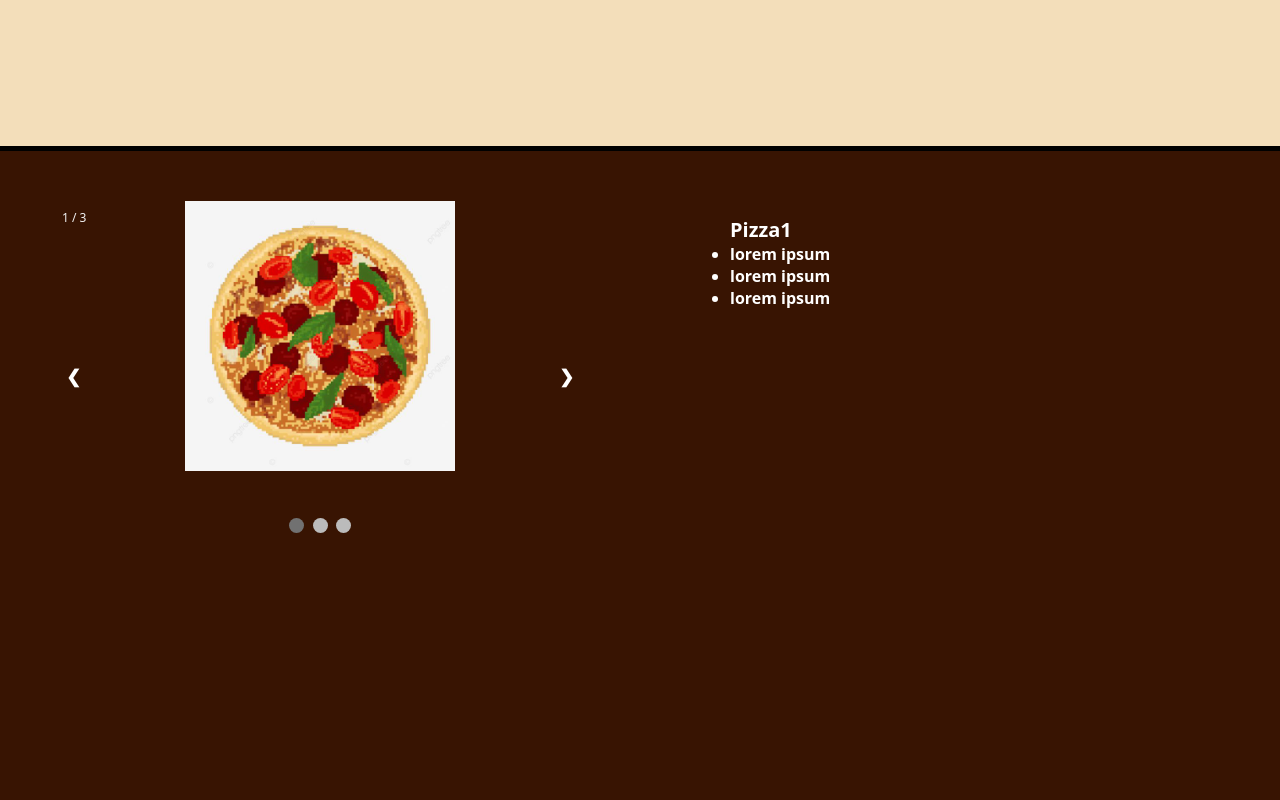
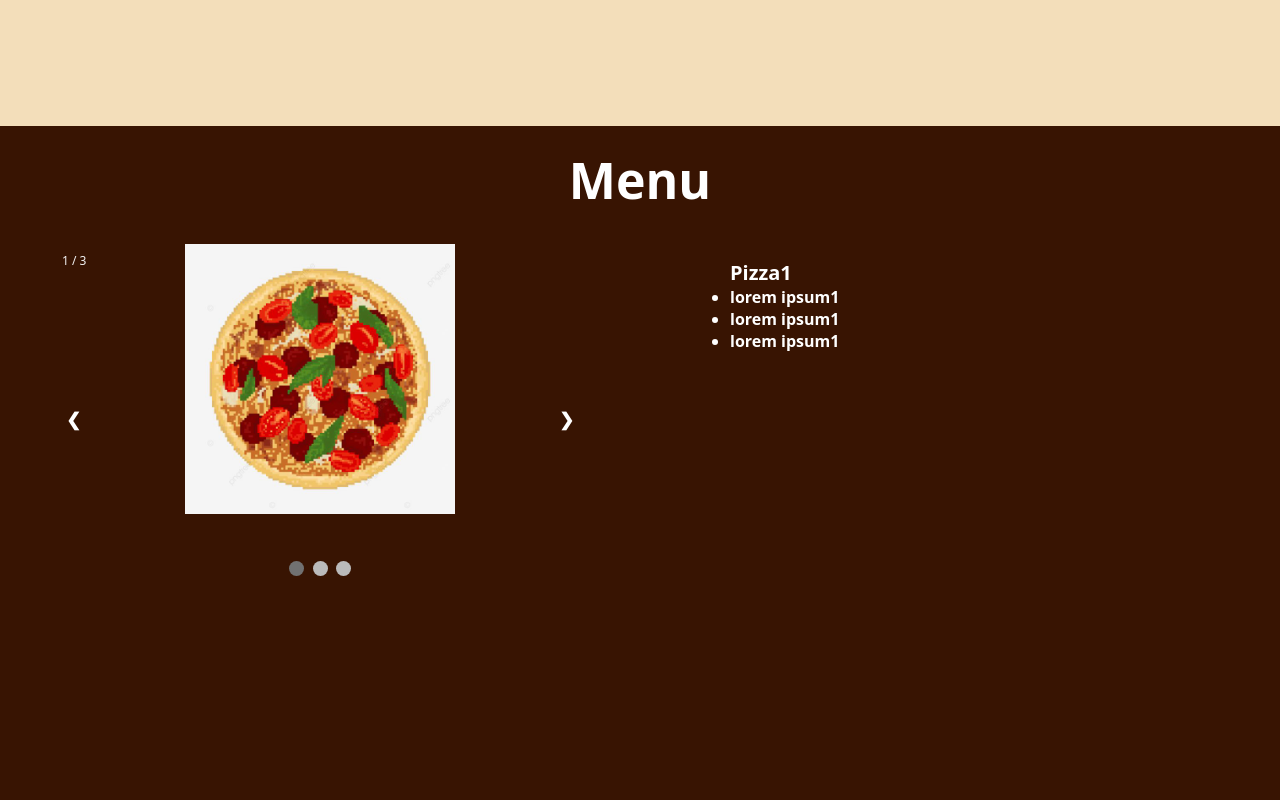
Before and after one commit to RaihanAlAmeer/cuankiraos, a plain HTML site: page index.html in a window 1280 px wide. Shown: the part 1460-2260 px from the top of the page. Drawn offline with Linux system fonts and the light colour scheme.

Commit message:
finish designing, prepare user review

```diff
--- a/css/style.css
+++ b/css/style.css
@@ -6,8 +6,6 @@ body, html{
 :target{
   scroll-margin-top:100px;
 }
-
-
 
 .navbar {
   position: sticky;
@@ -58,7 +56,6 @@ body, html{
     display: flex;
     width: 100%;
     height: 100vh;
-    border-bottom: 5px solid black;
     background-color:  rgb(243, 222, 186);
 }
 .flex-section section{
--- a/index.html
+++ b/index.html
@@ -61,7 +61,10 @@
         </section>
 
         <!-- section menu -->
-        <section class="flex-section" id="menu" style="background-color: rgb(56, 20, 2);">
+        <section id="menu" >
+          <p style="color: white; display: block !important; background-color: rgb(56, 20, 2); margin-top: -20px; margin-bottom: -20px; font-size: 50px; font-weight: bold; text-align: center; padding-top: 20px;">Menu</h1>
+          <br>
+          <div class="flex-section" style="background-color: rgb(56, 20, 2); margin-bottom: -50px;">
             <!-- section kiri -->
             <section >
                 <div class="slideshow-container">
@@ -70,7 +73,6 @@
                     <div class="mySlides fade">
                       <div class="numbertext">1 / 3</div>
                       <img src="asset/menu/1.jpg" style="width:50%">
-
                     </div>
 
                     <div class="mySlides fade">
@@ -106,29 +108,30 @@
                   <div class="text2">
                     <ul>
                       <dt>Pizza1</dt>
-                        <li>lorem ipsum</li>
-                        <li>lorem ipsum</li>
-                        <li>lorem ipsum</li>
+                        <li>lorem ipsum1</li>
+                        <li>lorem ipsum1</li>
+                        <li>lorem ipsum1</li>
                     </ul>
                   </div>
                   <div class="text2">
                     <ul>
                       <dt>Pizza2</dt>
-                        <li>lorem ipsum</li>
-                        <li>lorem ipsum</li>
-                        <li>lorem ipsum</li>
+                        <li>lorem ipsum2</li>
+                        <li>lorem ipsum2</li>
+                        <li>lorem ipsum2</li>
                     </ul>
                   </div>
                   <div class="text2">
                     <ul>
                       <dt>Pizza3</dt>
-                        <li>lorem ipsum</li>
-                        <li>lorem ipsum</li>
-                        <li>lorem ipsum</li>
+                        <li>lorem ipsum3</li>
+                        <li>lorem ipsum3</li>
+                        <li>lorem ipsum3</li>
                     </ul>
                   </div>
               </div>
             </section>
+          </div>
         </section>
 
         <!-- section bawah -->
@@ -147,8 +150,11 @@
         </section>
 
         <!-- section footer -->
-        <section class="footer-section">
-
+        <section class="footer-section" style="margin-top: -20px;">
+          <img src="asset/bg-home.jpg" height="60px" width="150px" style="padding: 0 !important; margin: 20px; float: left !important; background-color: inherit;">
+          <p style="color: white; font-weight: bold; margin-left: 500px;">085694011357 | Jl. Gempol Kp Ciketing Udik Rt01/Rw06</p>
+          <a href="facebook.com" target="_blank" style="float: right; margin-right: 30px; text-decoration: none;"><img src="asset/icons8-facebook-48.png"></a>
+          <a href="instagram.com" target="_blank" style="float: right; margin-right: 30px; text-decoration: none;"><img src="asset/icons8-instagram-48.png"></a>
         </section>
     </section>
     <script src="javascript/javascript.js"></script>
```
Also changed, not shown: asset/icons8-facebook-48.png (added), asset/icons8-facebook-96.png (added), asset/icons8-instagram-48.png (added), asset/icons8-instagram-96.png (added).
